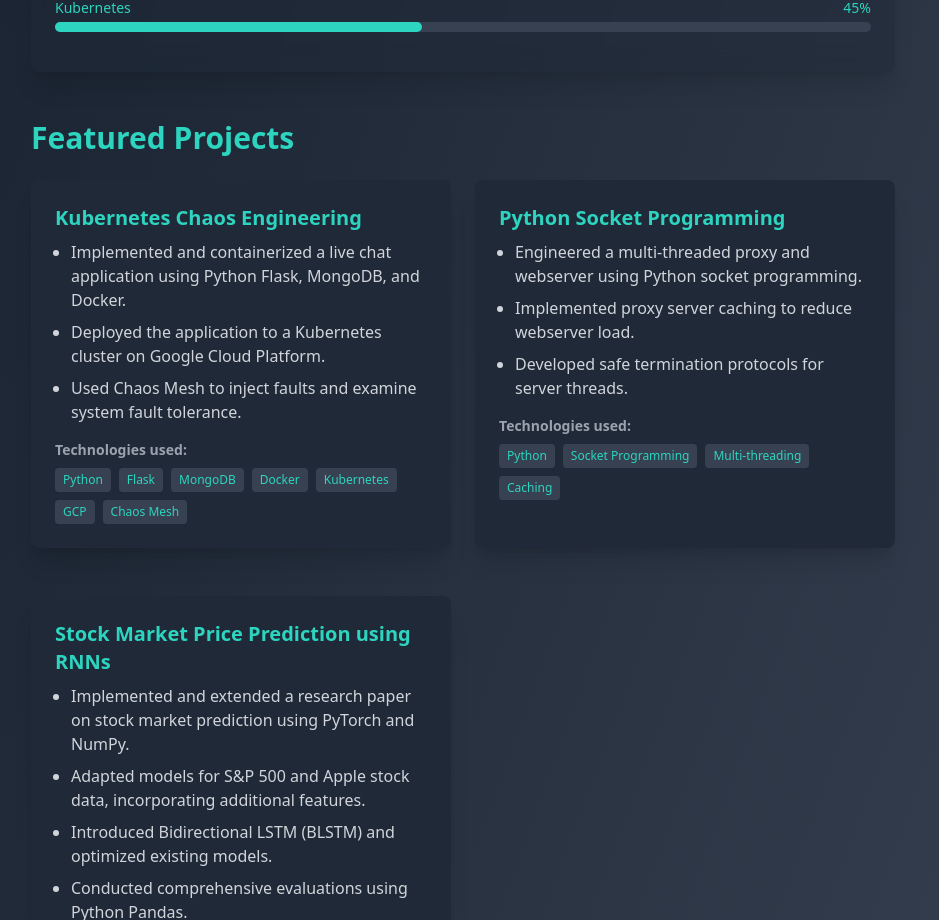
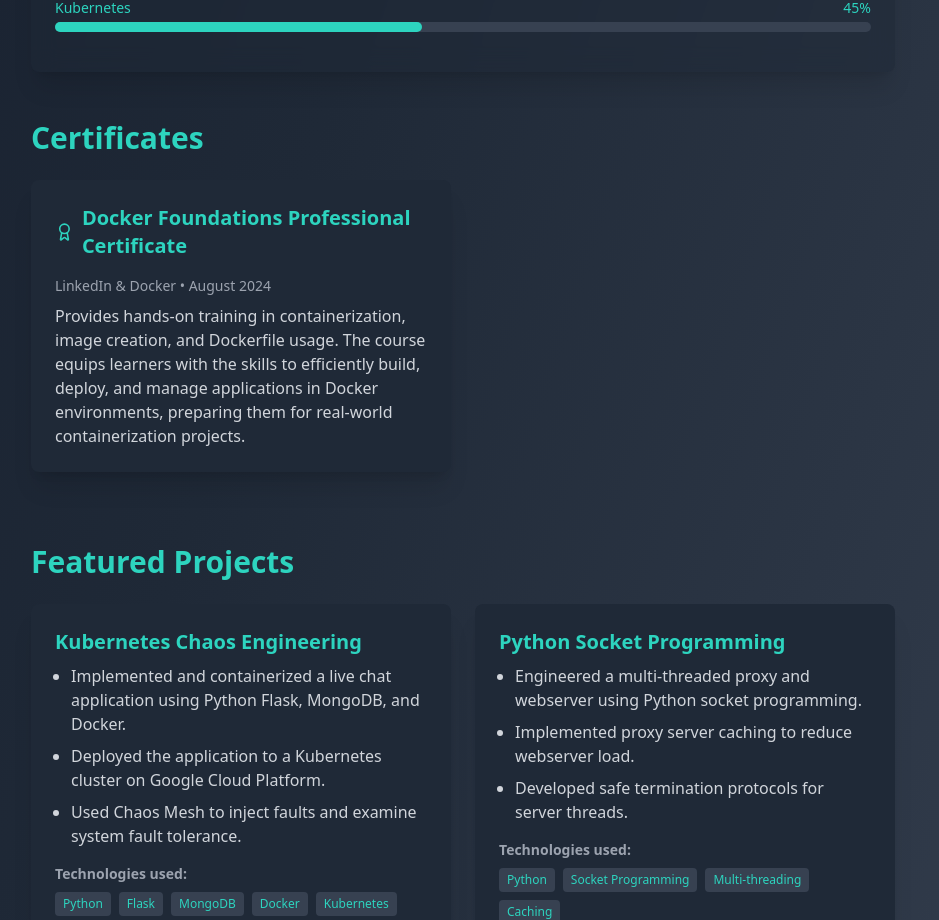
Before and after one commit to levi1462/portfolio-website, a Next.js app in the folder my_portfolio/: page /about in a window 1280 px wide. Shown: the part 2260-3180 px from the top of the page, without its empty margins (177-1116 px from the left). Built offline with nearby package versions, Linux system fonts and the light colour scheme.

Commit message:
Updated about page
Added a certificates section

```diff
--- a/my_portfolio/src/app/about/page.tsx
+++ b/my_portfolio/src/app/about/page.tsx
@@ -4,7 +4,7 @@ import Link from "next/link";
 import { useState, useEffect, useRef } from "react";
 import { useTheme } from "../contexts/ThemeContexts";
 import { ThemeToggle } from "../components/ThemeToggle";
-import { ArrowRight } from "lucide-react";
+import { ArrowRight, Award } from "lucide-react";
 
 interface TimelineItem {
   date: string;
@@ -260,6 +260,81 @@ const ProjectCard: React.FC<Project> = ({
   );
 };
 
+interface Certificate {
+  name: string;
+  issuer: string;
+  date: string;
+  description: string;
+}
+
+const CertificateCard: React.FC<Certificate> = ({
+  name,
+  issuer,
+  date,
+  description,
+}) => {
+  const [isVisible, setIsVisible] = useState<boolean>(false);
+  const ref = useRef<HTMLDivElement>(null);
+  const { theme } = useTheme();
+
+  useEffect(() => {
+    const observer = new IntersectionObserver(
+      ([entry]) => {
+        if (entry.isIntersecting) {
+          setIsVisible(true);
+        }
+      },
+      { threshold: 0.5 }
+    );
+
+    if (ref.current) {
+      observer.observe(ref.current);
+    }
+
+    return () => {
+      if (ref.current) {
+        observer.unobserve(ref.current);
+      }
+    };
+  }, []);
+
+  return (
+    <div
+      ref={ref}
+      className={`${
+        theme === "dark" ? "bg-gray-800" : "bg-white"
+      } rounded-lg shadow-xl p-6 mb-6 transition-all duration-1000 ${
+        isVisible ? "opacity-100 translate-y-0" : "opacity-0 translate-y-10"
+      }`}
+    >
+      <div className="flex items-center mb-4">
+        <Award
+          className={`w-6 h-6 ${
+            theme === "dark" ? "text-teal-400" : "text-blue-600"
+          } mr-2`}
+        />
+        <h3
+          className={`text-xl font-bold ${
+            theme === "dark" ? "text-teal-400" : "text-blue-600"
+          }`}
+        >
+          {name}
+        </h3>
+      </div>
+      <p
+        className={`text-sm ${
+          theme === "dark" ? "text-gray-400" : "text-gray-600"
+        } mb-2`}
+      >
+        {issuer} • {date}
+      </p>
+      <p className={`${theme === "dark" ? "text-gray-300" : "text-gray-700"}`}>
+        {description}
+      </p>
+    </div>
+  );
+};
+
 export default function About() {
   const timeline = [
     {
@@ -357,7 +432,19 @@ export default function About() {
       ],
     },
   ];
+
+  const certificates = [
+    {
+      name: "Docker Foundations Professional Certificate",
+      issuer: "LinkedIn & Docker",
+      date: "August 2024",
+      description:
+        "Provides hands-on training in containerization, image creation, and Dockerfile usage. The course equips learners with the skills to efficiently build, deploy, and manage applications in Docker environments, preparing them for real-world containerization projects.",
+    },
+  ];
+
   const { theme } = useTheme();
+
   return (
     <div
       className={`min-h-screen ${
@@ -534,6 +621,19 @@ export default function About() {
             theme === "dark" ? "text-teal-400" : "text-blue-600"
           } mt-12 mb-6`}
         >
+          Certificates
+        </h2>
+        <div className="grid grid-cols-1 md:grid-cols-2 gap-6 mb-12">
+          {certificates.map((cert, index) => (
+            <CertificateCard key={index} {...cert} />
+          ))}
+        </div>
+
+        <h2
+          className={`text-3xl font-semibold ${
+            theme === "dark" ? "text-teal-400" : "text-blue-600"
+          } mt-12 mb-6`}
+        >
           Featured Projects
         </h2>
         <div className="grid grid-cols-1 md:grid-cols-2 gap-6">
```
